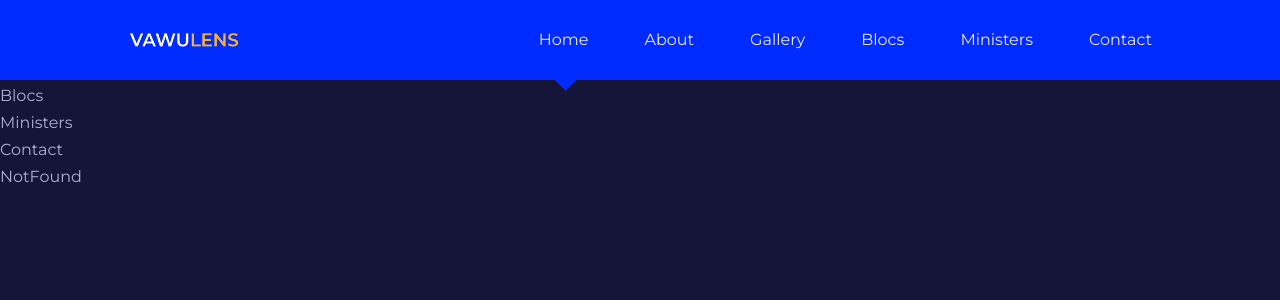
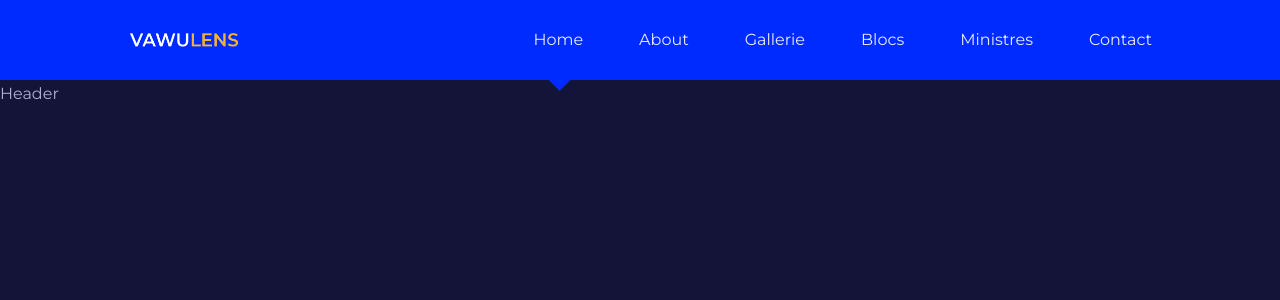
Before and after one commit to RootSN-Comminuty/communityRootsn_webSite_Officiel, a React (Create React App) app: page / in a window 1280 px wide. Shown: the top 300 px of the page. Built offline with nearby package versions, Linux system fonts and the light colour scheme.

Commit message:
Add Header

```diff
--- a/src/App.jsx
+++ b/src/App.jsx
@@ -14,13 +14,15 @@ const App = () => {
     return (
         <BrowserRouter>
             <Navbar />
-            <Home />
-            <About />
-            <Gallery />
-            <Blocs />
-            <Ministers />
-            <Contact />
-            <NotFound />
+            <Routes>
+                <Route index element={<Home />}></Route>
+                <Route path='about' element={<About />}></Route>
+                <Route path='gallery' element={<Gallery />}></Route>
+                <Route path='blocs' element={<Blocs />}></Route>
+                <Route path='ministers' element={<Ministers />}></Route>
+                <Route path='contact' element={<Contact />}></Route>
+                <Route path='*' element={<NotFound />}></Route>
+            </Routes>
         </BrowserRouter>
     )
 }
--- /dev/null
+++ b/src/components/Header.jsx
@@ -0,0 +1,9 @@
+
+
+const Header = () => {
+    return (
+        <div>Header</div>
+    )
+}
+
+export default Header
--- a/src/components/Navbar.jsx
+++ b/src/components/Navbar.jsx
@@ -9,12 +9,13 @@ import './navbar.css'
 
 const Navbar = () => {
     const [isNavShowing, setIsNavShowing] = useState(false);
+    // const [isNavShowing, setIsNavShowing] = useState(true);
 
 
     return (
         <nav>
             <div className="container nav__container">
-                <Link to="/" className='logo'>
+                <Link to="/" className='logo' onClick={() => setIsNavShowing(false)}>
                     <img src={Logo} alt="Nav Logo" />
                 </Link>
                 <ul className={`nav__links ${isNavShowing ? 'show__nav' : 'hide__nav'}`}>
@@ -23,14 +24,13 @@ const Navbar = () => {
                             return (
                                 <li key={index}>
                                     <NavLink to={path} className={({ isActive }) => isActive ? 'active-nav' :
-                                        ''}>{name}</NavLink>
+                                        ''} onClick={() => setIsNavShowing(prev => !prev)}>{name}</NavLink>
                                 </li>
                             )
                         })
                     }
                 </ul>
-                <button className="nav__toggle-btn" onClick={() => setIsNavShowing
-                    (!isNavShowing)}>
+                <button className="nav__toggle-btn" onClick={() => setIsNavShowing(prev => !prev)}>
                     {
                         isNavShowing ? <MdOutlineClose /> : <GoThreeBars />
                     }
--- a/src/components/navbar.css
+++ b/src/components/navbar.css
@@ -4,7 +4,7 @@ nav {
     background: var(--color-primary);
     display: grid;
     place-items: center;
-    position: fixed;
+    /* position: fixed; */
     top: 0;
     left: 0;
     z-index: 99;
--- a/src/data.js
+++ b/src/data.js
@@ -12,7 +12,7 @@ export const links = [
         path: '/about'
     },
     {
-        name: "Gallery",
+        name: "Gallerie",
         path: '/gallery'
     },
     {
@@ -20,7 +20,7 @@ export const links = [
         path: '/blocs'
     },
     {
-        name: "Ministers",
+        name: "Ministres",
         path: '/ministers'
     },
     {
--- a/src/pages/home/Home.jsx
+++ b/src/pages/home/Home.jsx
@@ -1,8 +1,11 @@
+import Header from '../../components/Header'
+
+
 import './home.css'
 
 const Home = () => {
     return (
-        <div>Home</div>
+        <Header />
     )
 }
 
```
